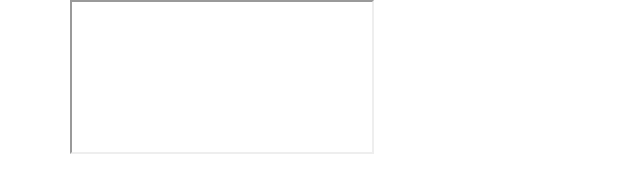
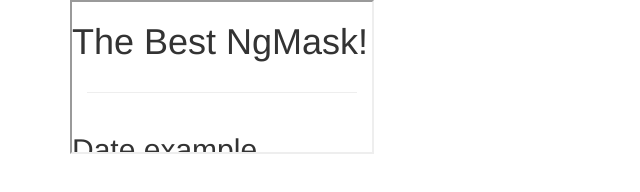
Before and after one commit to candreoliveira/candreoliveira.github.io, a website: page index.html in a window 1280 px wide. Shown: the whole page, without its empty margins (0-640 px from the left). Drawn offline with nearby package versions, Linux system fonts and the light colour scheme; files whose address does not match are found by name.

Commit message:
Try ph page

```diff
--- a/views/ngMask.html
+++ b/views/ngMask.html
@@ -1 +1 @@
-<iframe =src="../bower_components/angular-ngMask/index.html">
+<iframe src="../bower_components/angular-ngMask/index.html">
```
